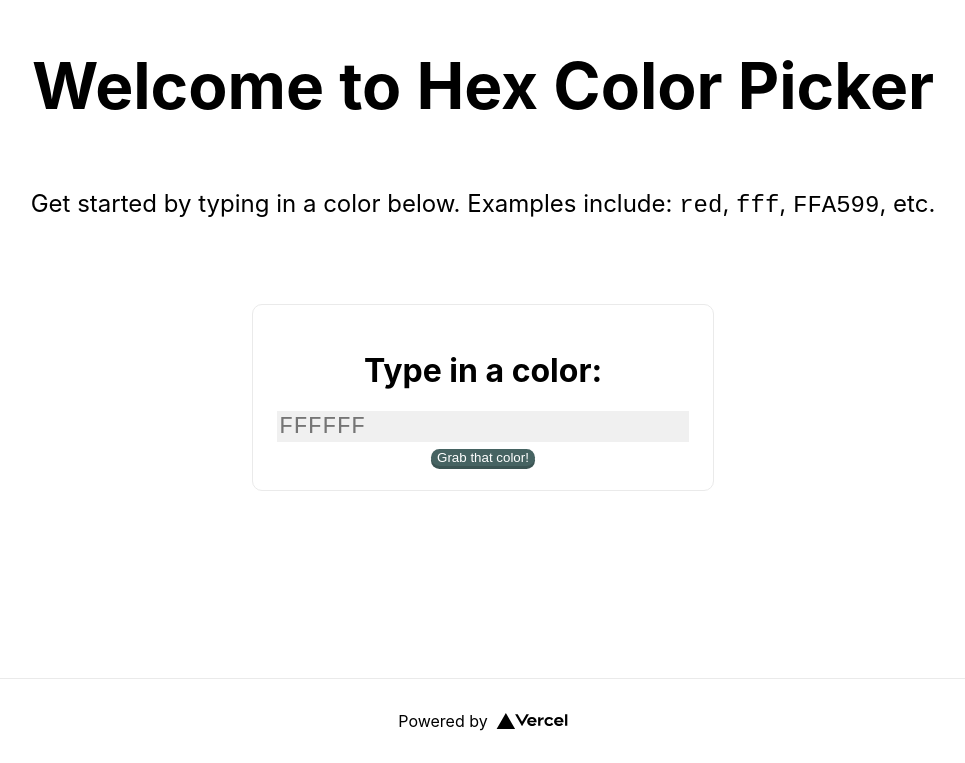
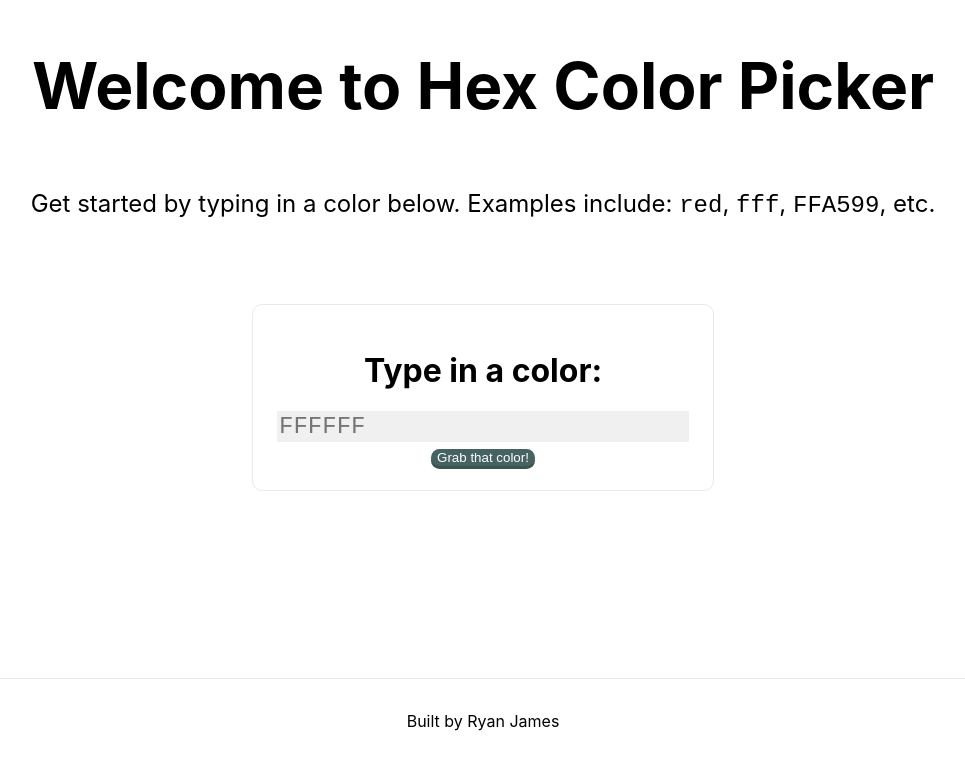
Before and after one commit to ryanjames1729/hex-color-picker, a Next.js app: page / in a window 1280 px wide. Shown: the part 122-885 px from the top of the page, without its empty margins (157-1122 px from the left). Built offline with nearby package versions, Linux system fonts and the light colour scheme.

Commit message:
added footer

```diff
--- a/pages/[color_code]/index.js
+++ b/pages/[color_code]/index.js
@@ -1,5 +1,6 @@
 import { useRouter } from 'next/router'
 import styles from '../../styles/Home.module.css'
+import Link from 'next/link'
 
 function colorNameToHex(color)
 {
@@ -92,7 +93,10 @@ const Color = () => {
         </div>
 
     </div>
-    <div style={{ backgroundColor: bgcolor, height: '100vh'}}></div>
+    <div style={{ backgroundColor: bgcolor, height: '20px'}}></div>
+    <footer className={styles.footer} style={{ backgroundColor: '#F0F0F0' }}>
+          <Link href="https://github.com/ryanjames1729"><a>Built by Ryan James</a></Link>
+      </footer>
     </>
   )
 }
--- a/pages/index.js
+++ b/pages/index.js
@@ -109,16 +109,7 @@ export default function Home() {
       </main>
 
       <footer className={styles.footer}>
-        <a
-          href="https://vercel.com?utm_source=create-next-app&utm_medium=default-template&utm_campaign=create-next-app"
-          target="_blank"
-          rel="noopener noreferrer"
-        >
-          Powered by{' '}
-          <span className={styles.logo}>
-            <Image src="/vercel.svg" alt="Vercel Logo" width={72} height={16} />
-          </span>
-        </a>
+          <Link href="https://github.com/ryanjames1729"><a>Built by Ryan James</a></Link>
       </footer>
     </div>
   )
--- a/styles/Home.module.css
+++ b/styles/Home.module.css
@@ -34,6 +34,10 @@
   justify-content: center;
   align-items: center;
   flex-grow: 1;
+}
+
+.footer a:hover {
+  text-decoration: underline;
 }
 
 .title a {
```
